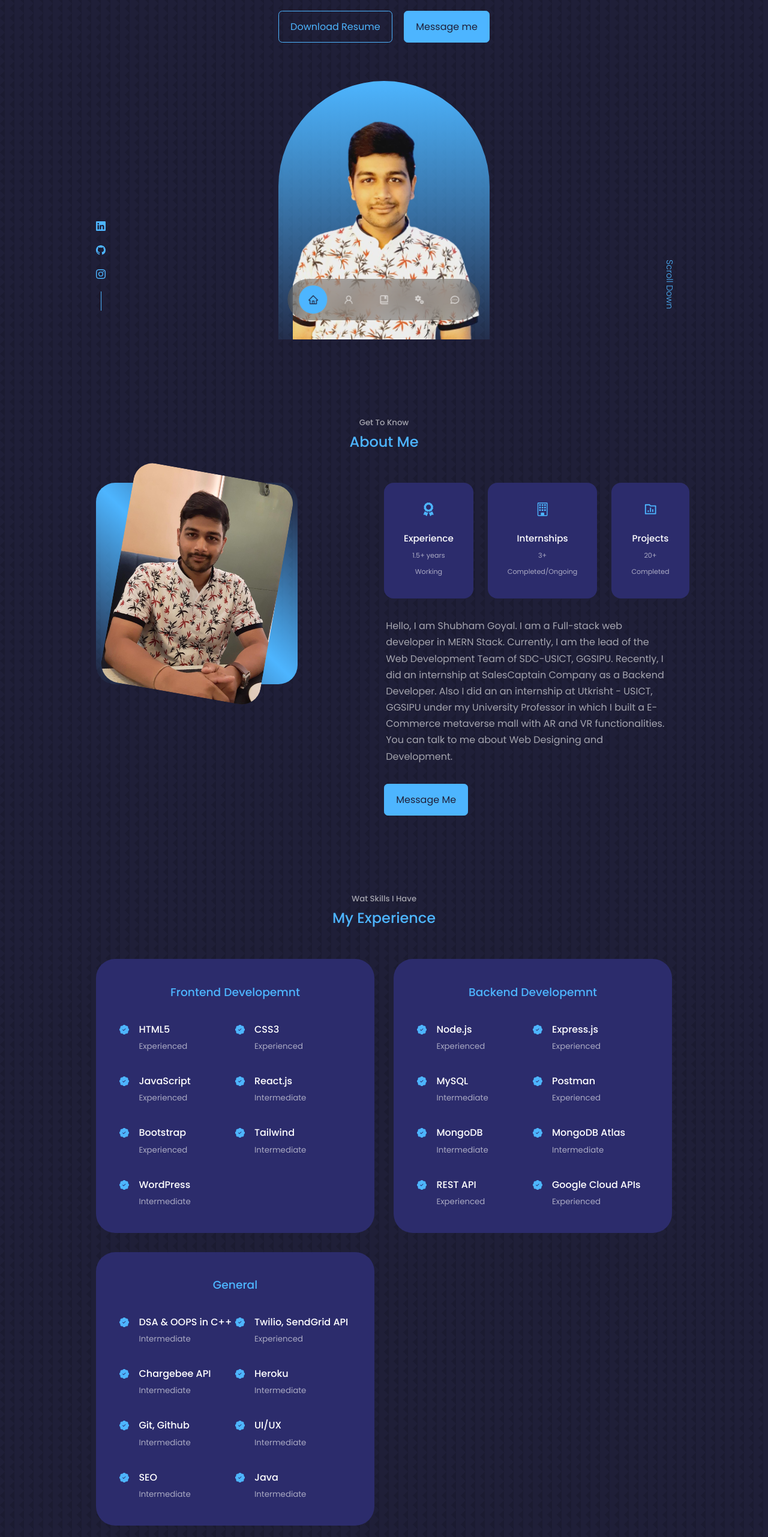
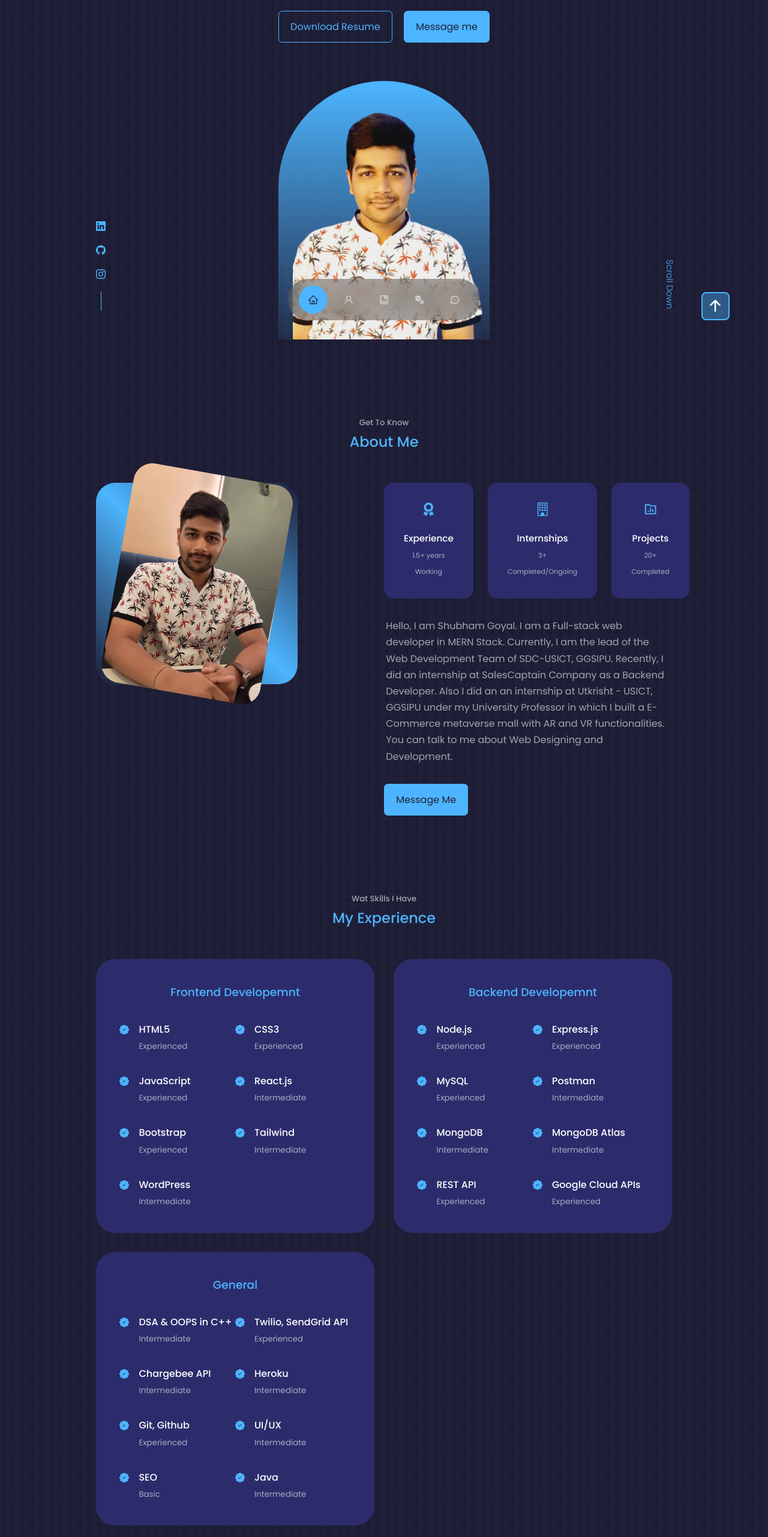
Before and after one commit to ShubhamGoyal7125/Portfolio, a React (Create React App) app: page / in a window 1280 px wide. Shown: the part 234-2797 px from the top of the page at 60% size. Built offline with nearby package versions, Linux system fonts and the light colour scheme; a web font is replaced by a local one.

Commit message:
Added scrollToTop

```diff
--- a/src/App.jsx
+++ b/src/App.jsx
@@ -8,12 +8,14 @@ import Portfolio from './components/portfolio/Portfolio';
 import Testimonials from './components/testimonials/Testimonials';
 import Contact from './components/contact/Contact';
 import Footer from './components/footer/Footer';
+import Scroll from './components/scrollToTop/Scroll';
 
 const App = () => {
   return (
     <>
       <Header/>
       <Nav/>
+      <Scroll/>
       <About/>
       <Experience/>
       <Services />
--- a/src/components/experience/Experience.jsx
+++ b/src/components/experience/Experience.jsx
@@ -101,7 +101,7 @@ const Experience = () => {
               <BsPatchCheckFill className='experience__details__icon' />
               <div>
                 <h4>MySQL</h4>
-                <small className="text-light">Intermediate</small>
+                <small className="text-light">Experienced</small>
               </div>
             </article>
 
@@ -109,7 +109,7 @@ const Experience = () => {
               <BsPatchCheckFill className='experience__details__icon' />
               <div>
                 <h4>Postman</h4>
-                <small className="text-light">Experienced</small>
+                <small className="text-light">Intermediate</small>
               </div>
             </article>
 
@@ -190,7 +190,7 @@ const Experience = () => {
               <BsPatchCheckFill className='experience__details__icon' />
               <div>
                 <h4>Git, Github</h4>
-                <small className="text-light">Intermediate</small>
+                <small className="text-light">Experienced</small>
               </div>
             </article>
 
@@ -206,7 +206,7 @@ const Experience = () => {
               <BsPatchCheckFill className='experience__details__icon' />
               <div>
                 <h4>SEO</h4>
-                <small className="text-light">Intermediate</small>
+                <small className="text-light">Basic</small>
               </div>
             </article>
 
--- a/src/components/header/header.css
+++ b/src/components/header/header.css
@@ -41,7 +41,7 @@ header{
 
 .me{
     background: linear-gradient(var(--color-primary), transparent) ;
-    padding: 2rem 1.5rem 1.5rem 1.5rem;
+    padding: 1rem 1.5rem 1.5rem 1.5rem;
     width: 22rem;
     height: 30rem;
     position: absolute;
--- /dev/null
+++ b/src/components/scrollToTop/Scroll.jsx
@@ -0,0 +1,13 @@
+import React from 'react'
+import {BsArrowUpShort} from 'react-icons/bs'
+import './scroll.css'
+
+const Scroll = () => {
+  return (
+    <div className='scroll__container'>
+        <a href="#"><BsArrowUpShort className='scroll__arrow'/></a>
+    </div>
+  )
+}
+
+export default Scroll
--- /dev/null
+++ b/src/components/scrollToTop/scroll.css
@@ -0,0 +1,40 @@
+.scroll__container{
+    background: var(--color-primary-varient);
+    display: inline;
+    position: fixed;
+    right: 5%;
+    z-index: 2;
+    width: max-content;
+    bottom: 2rem;
+    border-radius: 0.5rem;
+    border: 2px solid var(--color-primary);
+
+}
+
+.scroll__container a{
+    background: transparent;
+    padding: 0.1rem;
+    display: flex;
+    color: var(--color-white);
+    font-size: 2.5rem;
+}
+
+.scroll__container:hover{
+    background: transparent;
+}
+
+/* ========================================= MEDIA QUERIES (MEDIUM DEVICES) =================================================*/
+
+@media screen and (max-width: 1024px) {
+    .scroll__container{
+        right: 2%;
+    }
+}
+
+/* ========================================= MEDIA QUERIES (SMALL DEVICES) =================================================*/
+
+@media screen and (max-width: 600px) {
+    .scroll__container{
+        display: none;
+    }
+}
--- a/src/components/testimonials/Testimonials.jsx
+++ b/src/components/testimonials/Testimonials.jsx
@@ -20,6 +20,11 @@ const data = [
     avatar: Avatar1,
     name: 'SalesCaptain',
     review: 'During his internship, he was exposed to the various activities related to Backend Development and was actively involved in the projects and tasks assigned to him. During the span, we found him punctual and hardworking person. His learning powers are good. His feedback and evolution proved that he learned keenly. Moreover, his interpersonal and communication skills are brilliant. His association with us was very fruitful and we wish him all the best with the future endeavors.'
+  },
+  {
+    avatar: Avatar1,
+    name: 'SDC-USICT, Guru Gobind Singh Indraprastha University',
+    review: 'During his internship, he is currently exposed to the various activities related to Project Management and Frontend Development and was actively involved in the projects. He is a hardworking person. His team leading skills are great. Moreover, his communication skills are brilliant. His association with us is very fruitful.'
   }
 ]
 
--- a/src/components/testimonials/testimonials.css
+++ b/src/components/testimonials/testimonials.css
@@ -1,6 +1,6 @@
  .container.testimonials__container{
     width: 40%;
-    /* padding-bottom: 4rem;  //For more testimonials */
+    padding-bottom: 4rem;
  }
 
  .client__avatar{
```
